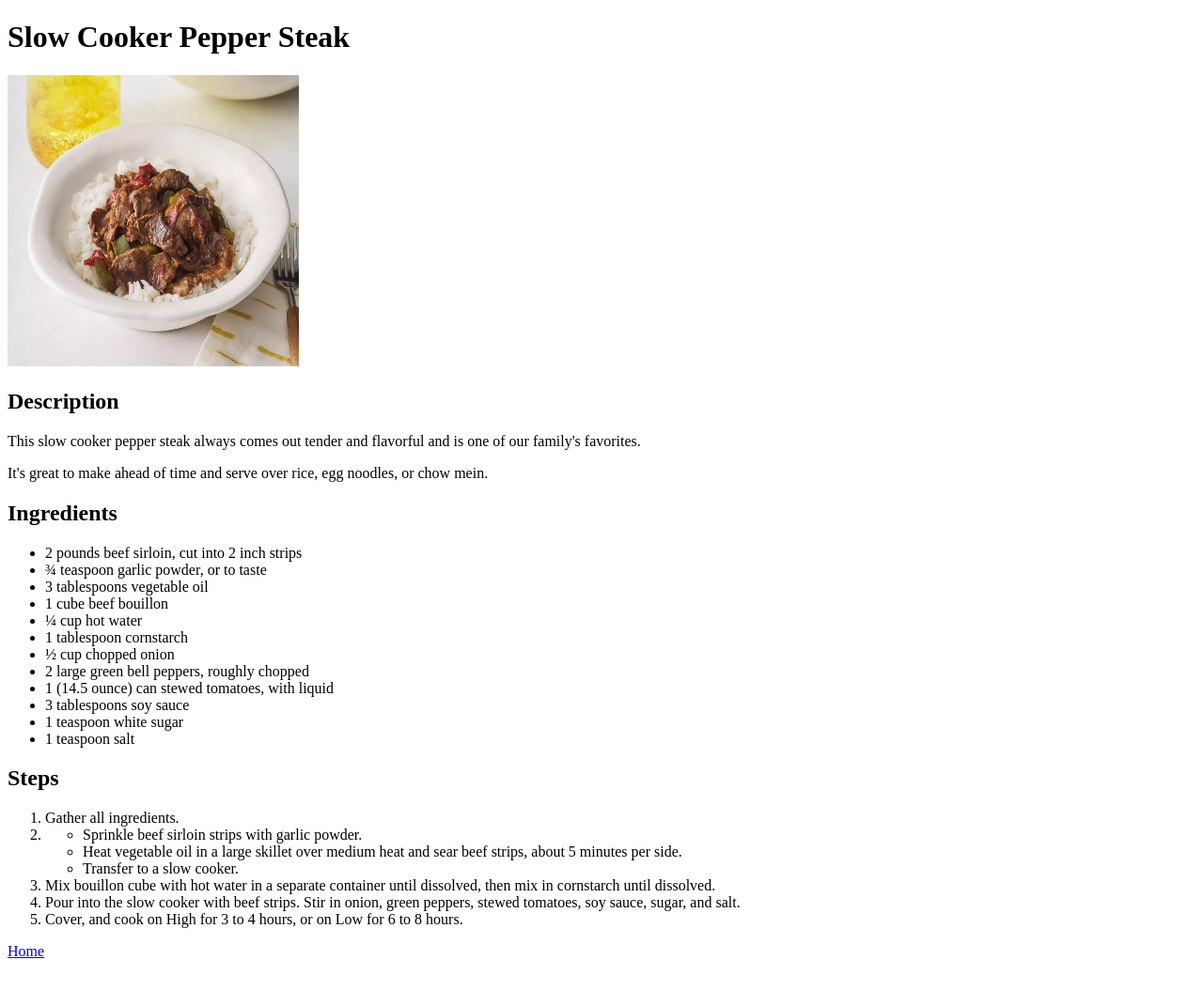
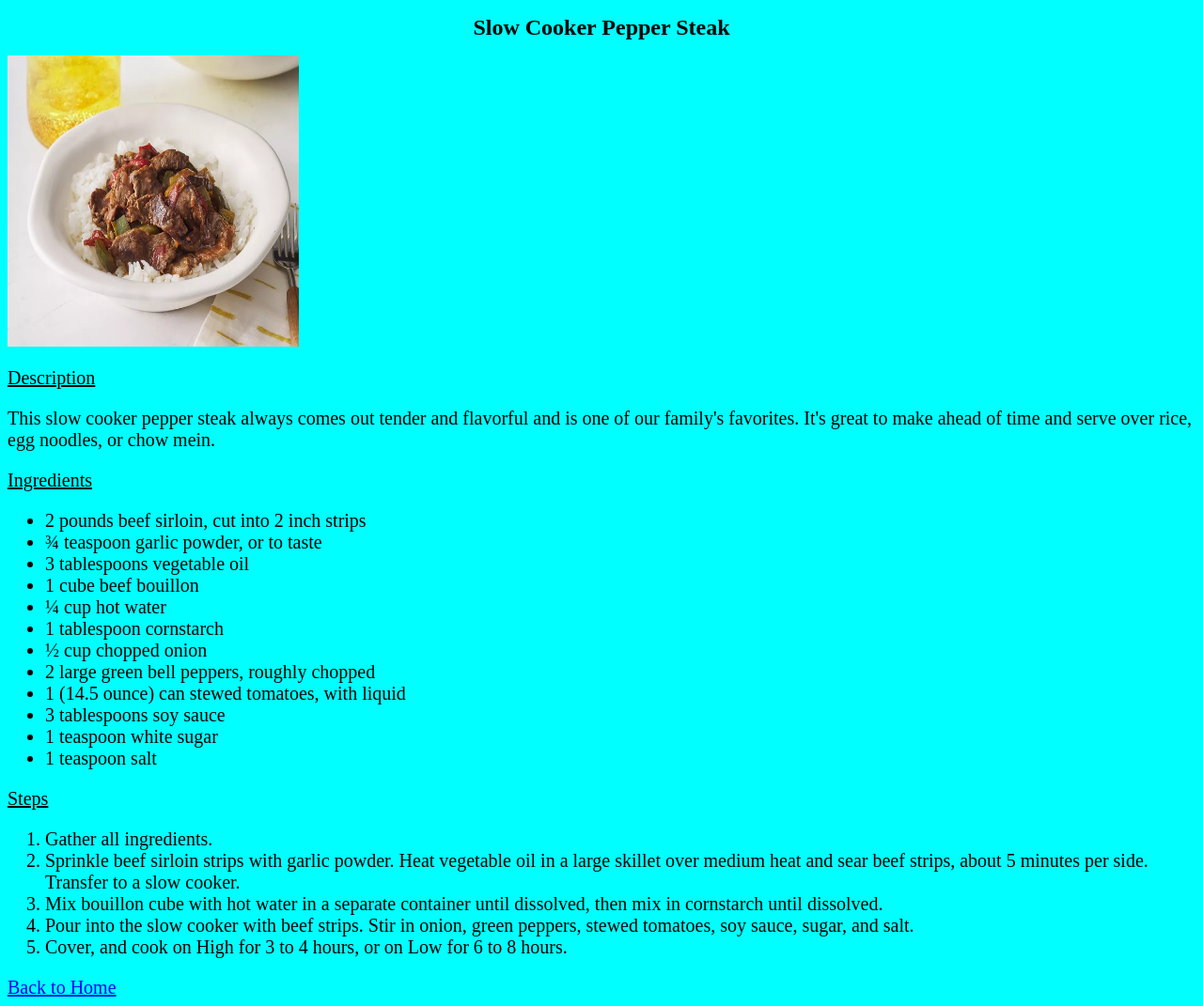
Before and after one commit to Barnomoy10/odin-recipes, a plain HTML site: page recipes/slow-cooker-pepper-steak.html in a window 1280 px wide. Shown: the whole page at 94% size. Before the commit the page ends 1030 px from the top, so only its background shows below. Drawn offline with Linux system fonts and the light colour scheme.

Commit message:
Add CSS Properties to universal, h1 & h2 selectors
To bring the main heading to the center along with underlying the sub-headings of the page

```diff
--- a/recipes/slow-cooker-pepper-steak.html
+++ b/recipes/slow-cooker-pepper-steak.html
@@ -10,10 +10,13 @@
     <h1>Slow Cooker Pepper Steak</h1>
     <img src="../images/Slow Cooker Pepper Steak.webp" alt="Slow Cooker Pepper Steak" height="310" width="310">
 
+    <div class="description">
         <h2>Description</h2>
-    <p>This slow cooker pepper steak always comes out tender and flavorful and is one of our family's favorites.</p>
-    <p>It's great to make ahead of time and serve over rice, egg noodles, or chow mein.</p>
+        <p>This slow cooker pepper steak always comes out tender and flavorful and is one of our family's favorites.
+           It's great to make ahead of time and serve over rice, egg noodles, or chow mein.</p>
+    </div>
 
+    <div class="ingredients">
         <h2>Ingredients</h2>
         <ul>
             <li>2 pounds beef sirloin, cut into 2 inch strips</li>
@@ -29,18 +32,18 @@
             <li>1 teaspoon white sugar</li>
             <li>1 teaspoon salt</li>
         </ul>
+    </div>
 
+    <div class="steps">
         <h2>Steps</h2>
         <ol>
             <li>
                 Gather all ingredients.
             </li>
             <li>
-            <ul>
-                <li>Sprinkle beef sirloin strips with garlic powder.</li>
-                <li>Heat vegetable oil in a large skillet over medium heat and sear beef strips, about 5 minutes per side.</li>
-                <li>Transfer to a slow cooker.</li>
-            </ul>
+                Sprinkle beef sirloin strips with garlic powder.
+                Heat vegetable oil in a large skillet over medium heat and sear beef strips, about 5 minutes per side.
+                Transfer to a slow cooker.
             </li>
             <li>
                 Mix bouillon cube with hot water in a separate container until dissolved, then mix in cornstarch until dissolved.
@@ -52,7 +55,9 @@
                 Cover, and cook on High for 3 to 4 hours, or on Low for 6 to 8 hours.
             </li>
         </ol>
+    </div>
 
-    <a href="../index.html">Home</a>
+
+    <a href="../index.html">Back to Home</a>
 </body>
 </html>
--- a/styles.css
+++ b/styles.css
@@ -0,0 +1,18 @@
+* {
+    background-color: #0ff;
+    font-family: 'Times New Roman', Times, serif;
+    font-size: 20px;
+    font-weight: normal;
+    box-sizing: border-box;
+}
+
+h1 {
+    text-align: center;
+    font-size: larger;
+    font-weight: bold;
+}
+
+h2 {
+    text-decoration: underline;
+    text-underline-position: auto;
+}
```
Also changed, not shown: index.html (+1 -0 lines). Lines whose indentation alone changed are shown as unchanged.
